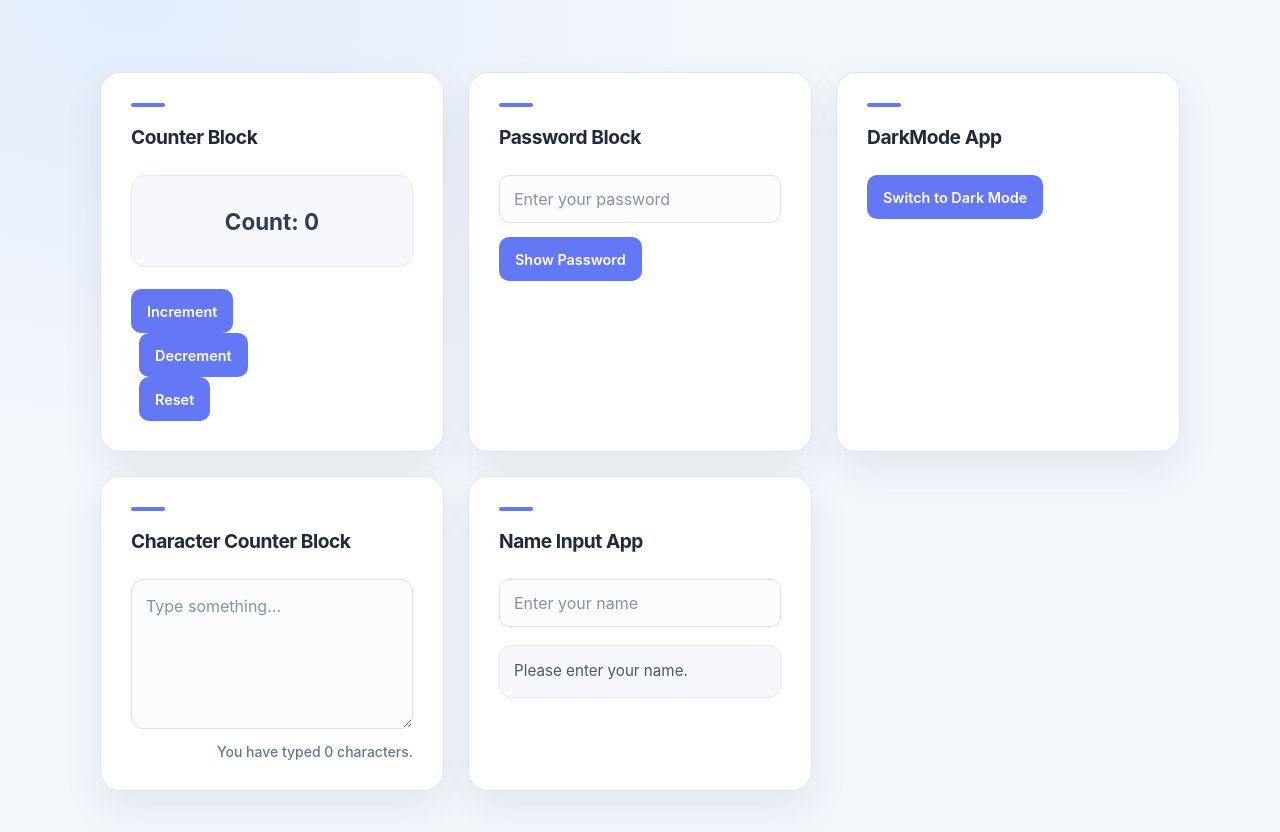
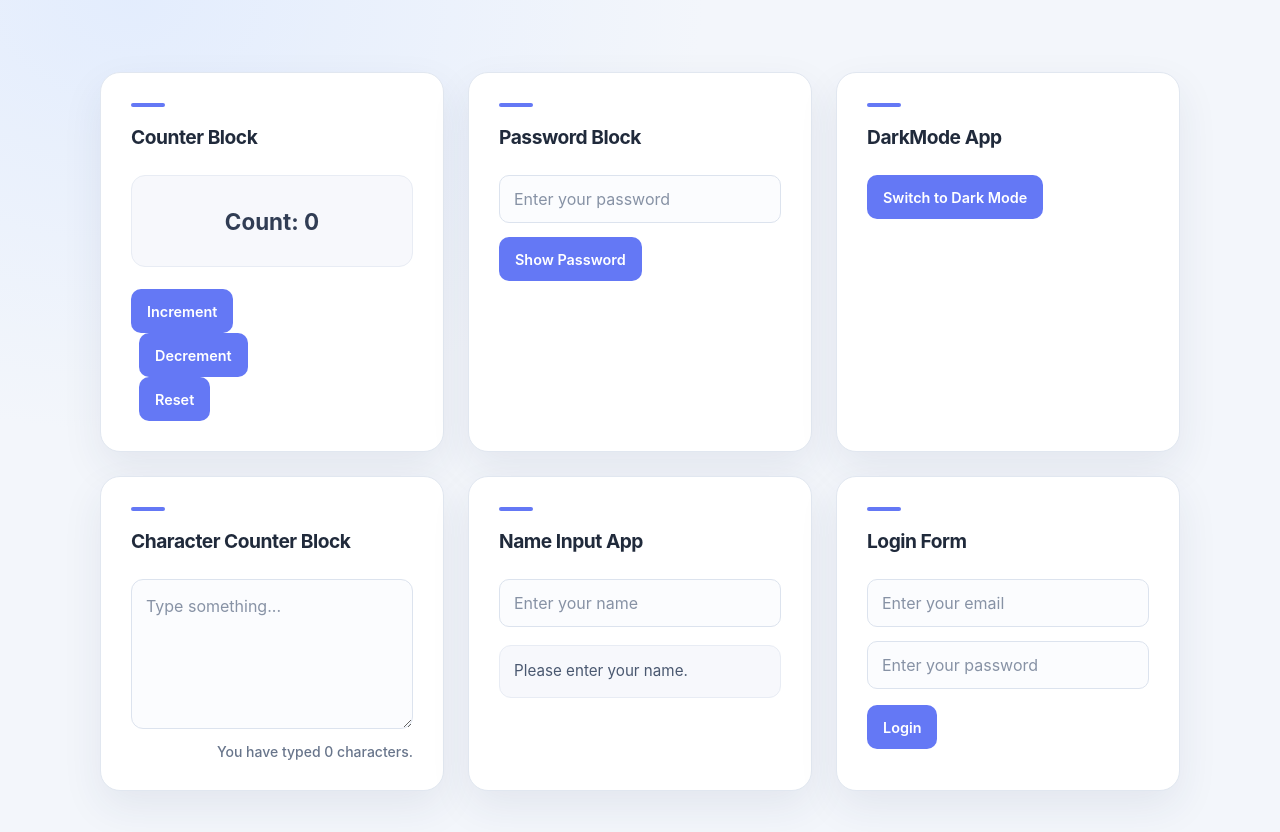
Before and after one commit to ZumarArshad/react-practice, a React (Vite) app in the folder ecommerce/: page / in a window 1280 px wide. Shown: the top 832 px of the page. Built offline with nearby package versions, Linux system fonts and the light colour scheme.

Commit message:
Add LoginForm component with styling and functionality for user login

```diff
--- a/ecommerce/src/App.jsx
+++ b/ecommerce/src/App.jsx
@@ -3,6 +3,7 @@ import { Password } from './Components/Password'
 import { DarkModeApp } from './Components/DarkModeApp'
 import { CharacterCounter } from './Components/CharacterCounter'
 import { NameInputApp } from './Components/NameInputApp'
+import { LoginForm } from './Components/LoginForm'
 import './App.css'
 
 function App() {
@@ -15,6 +16,7 @@ function App() {
     <DarkModeApp/>
     <CharacterCounter/>
     <NameInputApp/>
+    <LoginForm/>
     </>
 
   )
--- /dev/null
+++ b/ecommerce/src/Components/LoginForm.jsx
@@ -0,0 +1,18 @@
+import {useState} from 'react'
+export function LoginForm() {
+    const [email, setEmail] = useState("");
+    const [password, setPassword] = useState("");
+    const [submittedEmail, setSubmittedEmail] = useState("");
+    function handleLogin() {
+     setSubmittedEmail(email);
+    }
+     return (
+        <div className="login-form">
+            <h1>Login Form</h1>
+            <input type="email" value={email} onChange={(e) => setEmail(e.target.value)} placeholder="Enter your email" />
+            <input type="password" value={password} onChange={(e) => setPassword(e.target.value)} placeholder="Enter your password" />
+            <button onClick={handleLogin}>Login</button>
+             {submittedEmail && <p>Email entered: {submittedEmail}</p>}
+        </div>
+     );
+}
--- a/ecommerce/src/index.css
+++ b/ecommerce/src/index.css
@@ -44,6 +44,7 @@ textarea {
 .password-block,
 .character-counter-block,
 .name-input-block,
+.login-form,
 .dark-mode,
 .light-mode {
   display: flex;
@@ -75,6 +76,7 @@ h1::before {
 .counter-block h1,
 .password-block h1,
 .name-input-block h1,
+.login-form h1,
 .dark-mode h1,
 .light-mode h1 {
   margin: 0 0 26px;
@@ -87,6 +89,7 @@ h1::before {
 .counter-block h1::before,
 .password-block h1::before,
 .name-input-block h1::before,
+.login-form h1::before,
 .dark-mode h1::before,
 .light-mode h1::before {
   display: block;
@@ -166,6 +169,45 @@ input:focus-visible {
   background: #fbfcfe;
   color: #202a3b;
   transition: border-color 160ms ease, box-shadow 160ms ease;
+}
+
+.login-form input {
+  width: 100%;
+  min-height: 48px;
+  margin-bottom: 14px;
+  padding: 0 14px;
+  border: 1px solid #dce3ee;
+  border-radius: 10px;
+  background: #fbfcfe;
+  color: #202a3b;
+  transition: border-color 160ms ease, box-shadow 160ms ease;
+}
+
+.login-form input::placeholder {
+  color: #8792a5;
+}
+
+.login-form input:focus {
+  border-color: #8797ff;
+  box-shadow: 0 0 0 3px rgb(100 120 245 / 12%);
+  outline: none;
+}
+
+.login-form button {
+  margin-top: 2px;
+}
+
+.login-form p {
+  width: 100%;
+  margin: 18px 0 0;
+  padding: 14px;
+  border: 1px solid #e8ecf4;
+  border-radius: 12px;
+  background: #f7f8fc;
+  color: #4a5870;
+  font-size: 0.9rem;
+  line-height: 1.5;
+  overflow-wrap: anywhere;
 }
 
 .name-input-block input::placeholder {
@@ -267,6 +309,7 @@ input:focus-visible {
   .password-block,
   .character-counter-block,
   .name-input-block,
+  .login-form,
   .dark-mode,
   .light-mode {
     min-height: 250px;
```
